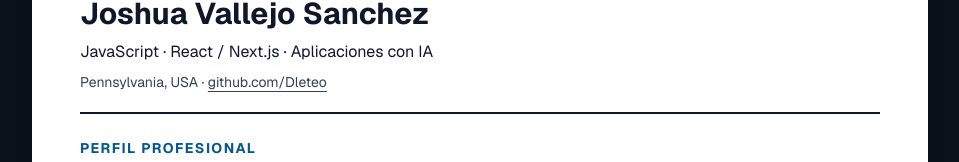
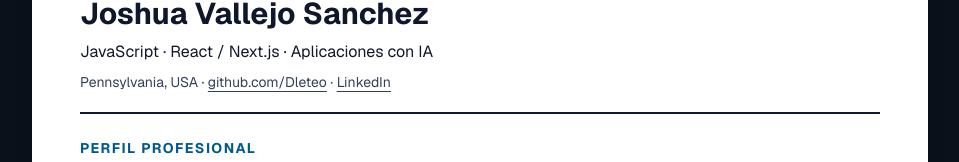
Before and after one commit to Dleteo/Nexus-AI, a Next.js app: page /resume in a window 1280 px wide. Shown: the part 238-400 px from the top of the page, without its empty margins (160-1119 px from the left). Built offline with nearby package versions, Linux system fonts and the light colour scheme.

Commit message:
refactor(contact): centralize publicly documented mail and social links in profile

```diff
--- a/data/profile.ts
+++ b/data/profile.ts
@@ -6,8 +6,8 @@ export const professionalProfile = {
   role: "Aspiring Junior Web Developer",
   github: "https://github.com/Dleteo",
   repository: "https://github.com/Dleteo/Nexus-AI",
-  linkedin: null as string | null,
-  instagram: null as string | null,
-  email: null as string | null,
+  linkedin: "https://www.linkedin.com/in/joshua-sanchez-8038a2336/",
+  instagram: "https://www.instagram.com/joshvalls22/",
+  email: "srjoshua08@gmail.com",
   location: "Pennsylvania, USA",
 } as const;
```
